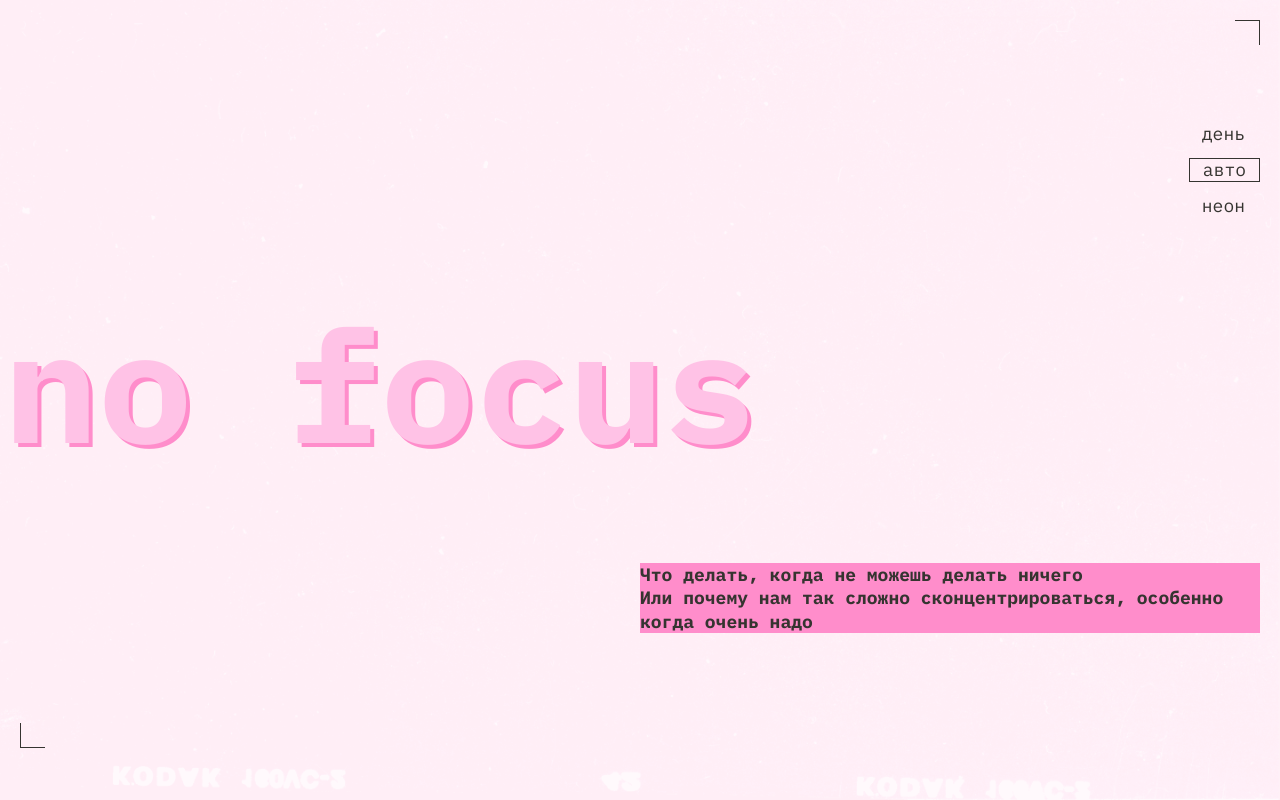
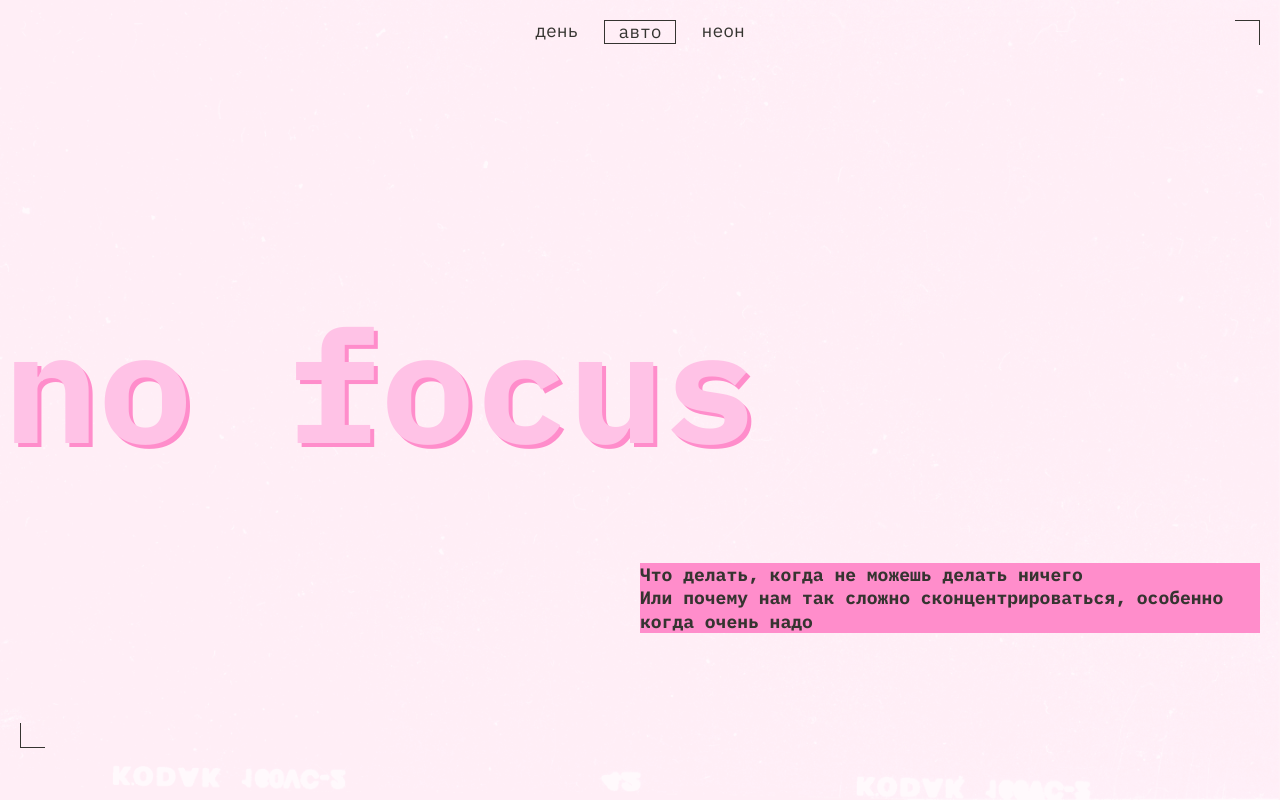
Before and after one commit to bzbr31/slozhno-sosredotochitsya, a plain HTML site: page index.html in a window 1280 px wide. Shown: the top 800 px of the page. Drawn offline with Linux system fonts and the light colour scheme.

Commit message:
исправил положение навигации на desktop

```diff
--- a/styles/style.css
+++ b/styles/style.css
@@ -376,6 +376,15 @@
     min-block-size: 768px;
   }
 
+  .header__theme-menu {
+    align-self: start;
+    justify-self: center;
+  }
+
+  .header__theme-menu-list {
+    flex-direction: row;
+  }
+
   .section-what .content-wrapper {
     display: grid;
     grid-template-columns: repeat(3, 1fr);
```
